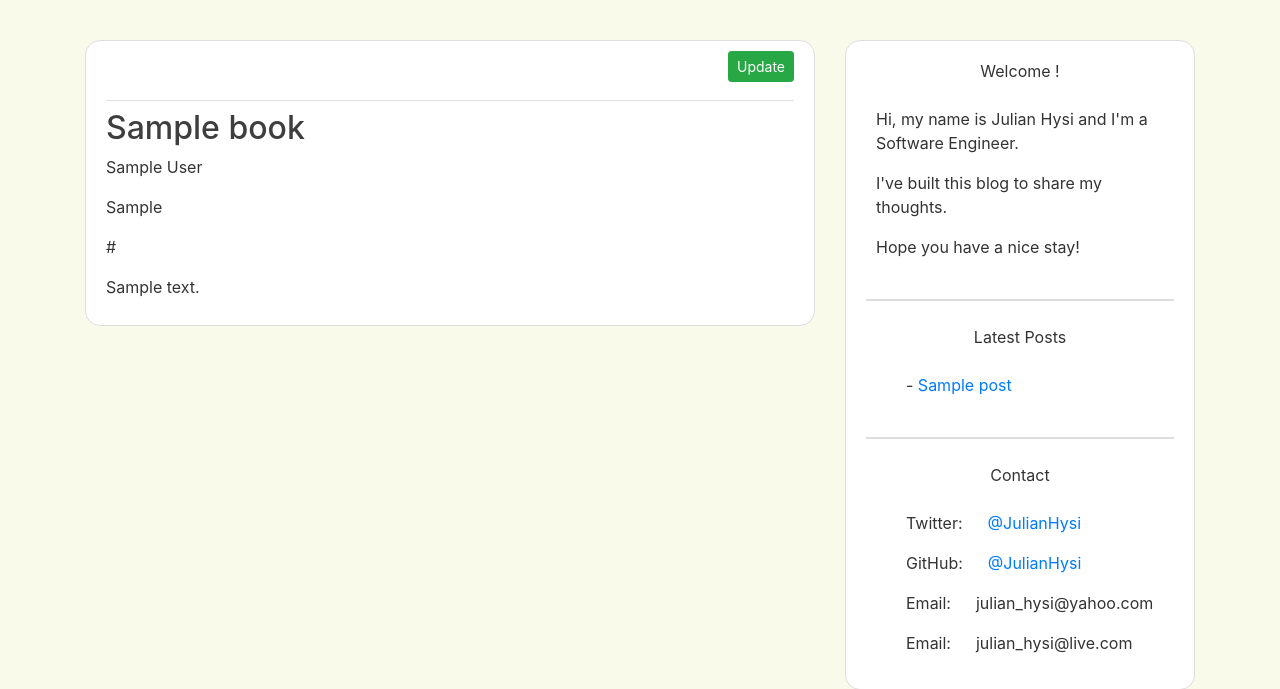
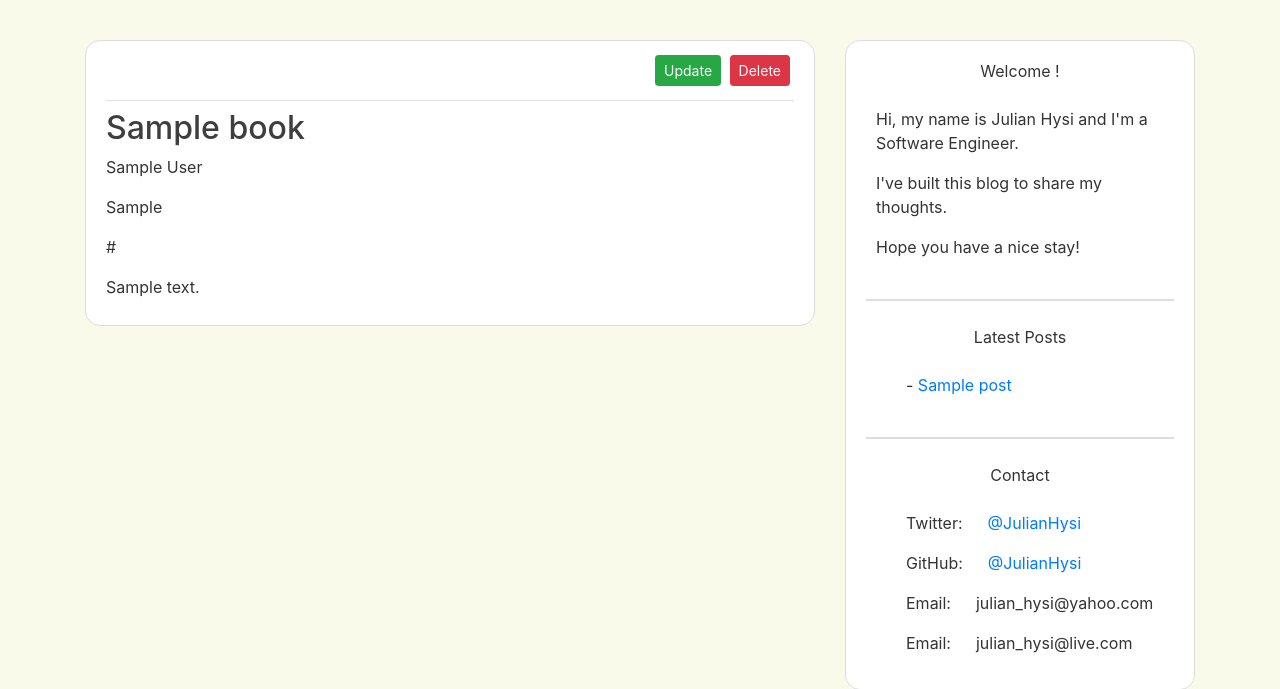
Before and after one commit to JulianHysi/personal-blog, a Flask app: page /book/1 in a window 1280 px wide. Shown: the part 56-745 px from the top of the page. Run offline with Flask 2, Linux system fonts and the light colour scheme; a user stored in the database is signed in; tables that the repository leaves empty hold one stand-in row (values such as "Sample post"); some libraries are stand-ins or nearby versions.

Commit message:
Add route for deleting a book

```diff
--- a/personal_blog/books/routes.py
+++ b/personal_blog/books/routes.py
@@ -68,3 +68,15 @@ def update_book(book_id):
         form.description.data = book.description
     return render_template('add_book.html', title='Update Book',
                            form=form, legend='Update Book', hide_sidebar=True)
+
+
+@books.route("/book/<int:book_id>/delete", methods=['POST'])
+@login_required
+def delete_book(book_id):
+    book = Book.query.get_or_404(book_id)
+    if not current_user.is_admin:
+        abort(403)  # forbidden route
+    db.session.delete(book)
+    db.session.commit()
+    flash('Book has been deleted!', 'success')
+    return redirect(url_for('books.all_books'))
--- a/personal_blog/templates/book.html
+++ b/personal_blog/templates/book.html
@@ -8,6 +8,9 @@
             <div class="article-metadata">
                 <div class="right">
                     <a class="btn btn-success btn-sm" href="{{ url_for('books.update_book', book_id=book.id) }}">Update</a>
+                    <button type="button" class="btn btn-danger btn-sm m-1" data-toggle="modal" data-target="#deleteModal">
+                        Delete
+                    </button>
                 </div>
                 <br><br>
             </div>
@@ -24,4 +27,24 @@
     </div>
 </article>
 
+<!-- Delete Modal -->
+<div class="modal fade" id="deleteModal" tabindex="-1" role="dialog" aria-labelledby="deleteModalLabel" aria-hidden="true">
+    <div class="modal-dialog" role="document">
+      <div class="modal-content">
+        <div class="modal-header">
+          <h5 class="modal-title" id="deleteModalLabel">Delete Book ?</h5>
+          <button type="button" class="close" data-dismiss="modal" aria-label="Close">
+            <span aria-hidden="true">&times;</span>
+          </button>
+        </div>
+        <div class="modal-footer">
+          <button type="button" class="btn btn-secondary" data-dismiss="modal">Cancel</button>
+          <form action="{{ url_for('books.delete_book', book_id=book.id) }}" method="POST">
+            <input class="btn btn-danger" type="submit" value="Delete">
+          </form>
+        </div>
+      </div>
+    </div>
+</div>
+
 {% endblock content %}
```
